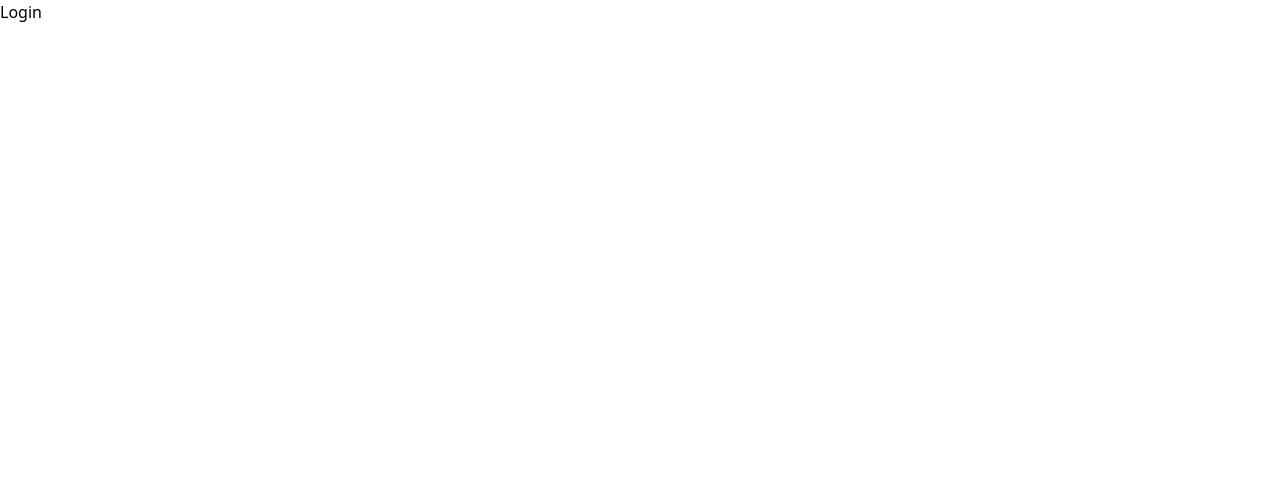
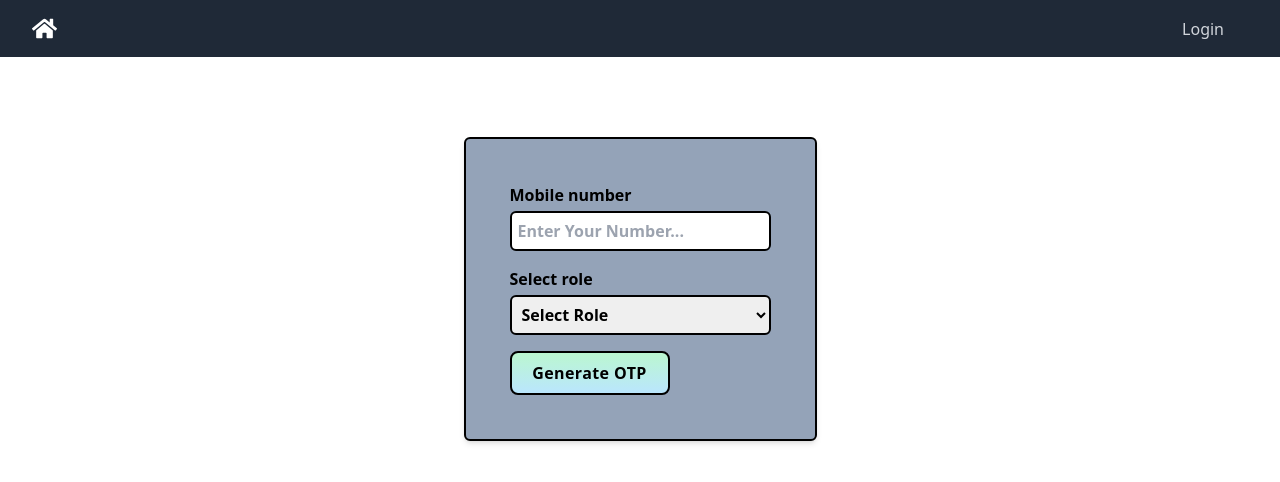
Before and after one commit to vivekakbari0/React-Project, a React (Create React App) app: page /Login in a window 1280 px wide. Shown: the top 482 px of the page. Built offline with nearby package versions, Linux system fonts and the light colour scheme.

Commit message:
Create Search Box in explore data and Create Navbar .

```diff
--- a/package.json
+++ b/package.json
@@ -9,8 +9,10 @@
     "axios": "^1.3.6",
     "react": "^18.0.0",
     "react-dom": "^18.0.0",
+    "react-icons": "^4.8.0",
     "react-router-dom": "^6.10.0",
     "react-scripts": "^5.0.1",
+    "react-toastify": "^9.1.2",
     "web-vitals": "^0.2.4"
   },
   "scripts": {
--- /dev/null
+++ b/src/Components/Navbar.js
@@ -0,0 +1,60 @@
+import React, { useState } from 'react';
+import { Link } from 'react-router-dom';
+import { FaHome } from 'react-icons/fa';
+
+const Navbar = () => {
+  const [showLogoutModal, setShowLogoutModal] = useState(false);
+
+  // Function to handle logout
+  const handleLogout = () => {};
+
+  // Function to toggle logout modal
+  const toggleLogoutModal = () => {
+    setShowLogoutModal(!showLogoutModal);
+  };
+
+  return (
+    <nav className="bg-gray-800 py-4">
+      <div className="max-w-7xl mx-auto px-4 sm:px-6 lg:px-8 flex justify-between items-center">
+        <Link to="/">
+          <FaHome size={25} color="white" />
+        </Link>
+        <div className="flex items-center">
+          <div
+            className="text-gray-300 mr-6 cursor-pointer"
+            onClick={toggleLogoutModal}
+          >
+            Login
+          </div>
+        </div>
+      </div>
+      {showLogoutModal && (
+        <div className="fixed inset-0 bg-gray-500 bg-opacity-75 flex justify-center items-center z-50">
+          <div className="bg-white rounded-md overflow-hidden shadow-xl">
+            <div className="px-4 py-3">
+              <p className="text-gray-900 font-bold">
+                Are you sure you want to log out?
+              </p>
+              <div className="mt-4 flex justify-center">
+                <button
+                  className="bg-red-500 hover:bg-red-700 text-white font-bold py-2 px-4 rounded"
+                  onClick={handleLogout}
+                >
+                  Logout
+                </button>
+                <button
+                  className="bg-gray-500 hover:bg-gray-700 ml-2 text-white font-bold py-2 px-4 rounded"
+                  onClick={toggleLogoutModal}
+                >
+                  Cancel
+                </button>
+              </div>
+            </div>
+          </div>
+        </div>
+      )}
+    </nav>
+  );
+};
+
+export default Navbar;
--- a/src/pages/CreatePost.js
+++ /dev/null
@@ -1,7 +0,0 @@
-import React from 'react';
-
-const CreatePost = () => {
-  return <div>CreatePost</div>;
-};
-
-export default CreatePost;
--- a/src/pages/Home.js
+++ b/src/pages/Home.js
@@ -4,6 +4,7 @@ import axios from 'axios';
 const Home = () => {
   const [createdPosts, setCreatedPosts] = useState([]);
   const [explorePosts, setExplorePosts] = useState([]);
+  const [searchTerm, setSearchTerm] = useState('');
 
   useEffect(() => {
     // Fetch created posts data from local API
@@ -20,16 +21,24 @@ const Home = () => {
     axios
       .get('https://jsonplaceholder.typicode.com/posts')
       .then((response) => {
-        setExplorePosts(response.data);
+        setExplorePosts(response.data.slice(0, 10)); // show only first 10 posts
       })
       .catch((error) => {
         console.error(error);
       });
   }, []);
 
+  const handleSearchChange = (event) => {
+    setSearchTerm(event.target.value);
+  };
+
+  const filteredPosts = explorePosts.filter((post) =>
+    post.title.toLowerCase().includes(searchTerm.toLowerCase())
+  );
+
   return (
     <div className=" mt-4">
-      <section className="m-4 p-3 border-2 border-black bg-gradient-to-r from-yellow-200 via-pink-200 to-pink-400">
+      <section className="m-4 p-3 border-2 border-black bg-gradient-to-r from-zinc-400 via-pink-200 to-zinc-400">
         <h2 className="font-bold text-center text-2xl">Created posts</h2>
         <ul>
           {createdPosts.map((post) => (
@@ -41,17 +50,36 @@ const Home = () => {
         </ul>
       </section>
 
-      <section className="m-4 p-3 border-2 border-black bg-gradient-to-r from-yellow-200 via-pink-200 to-pink-400">
+      <section className="m-4 p-3 border-2 border-black bg-gradient-to-r from-zinc-400 via-pink-200 to-zinc-400">
         <h2 className="font-bold text-center text-2xl">Explore posts</h2>
         <div className="flex justify-center p-3 m-2">
-          <ul className="mb-3 bg-gradient-to-r from-violet-300 to-violet-400">
-            {explorePosts.map((post) => (
-              <li className="border border-black p-3" key={post.id}>
-                <h3 className="font-bold">{post.title}</h3>
-                <p>
-                  {post.body.slice(0, 120)}
-                  {post.body.length > 120 && '...'}
-                </p>
+          <input
+            type="text"
+            placeholder="Search posts by title"
+            value={searchTerm}
+            onChange={handleSearchChange}
+            className="border border-black rounded-md px-3 py-2 focus:outline-none focus:ring-2 focus:ring-black placeholder:text-gray-950"
+          />
+        </div>
+        <div className="flex justify-center p-3 m-2">
+          <ul className="flex flex-col mb-3 bg-gradient-to-r from-violet-300 to-violet-400">
+            {filteredPosts.map((post) => (
+              <li
+                className="border border-black p-3 flex items-center"
+                key={post.id}
+              >
+                <div
+                  className="flex-shrink-0 w-24 h-24 rounded-full bg-gray-200 mb-2 mr-4"
+                  role="img"
+                  aria-label="fallback image"
+                ></div>
+                <div>
+                  <h3 className="font-bold">{post.title}</h3>
+                  <p>
+                    {post.body.slice(0, 120)}
+                    {post.body.length > 120 && '...'}
+                  </p>
+                </div>
               </li>
             ))}
           </ul>
--- a/src/pages/Login.js
+++ b/src/pages/Login.js
@@ -1,7 +1,111 @@
-import React from 'react';
+import React, { useState } from 'react';
 
-const Login = () => {
-  return <div>Login</div>;
-};
+function LoginPage() {
+  const [mobileNumber, setMobileNumber] = useState('');
+  const [role, setRole] = useState('');
+  const [generatedOtp, setGeneratedOtp] = useState(null);
+  const [enteredOtp, setEnteredOtp] = useState('');
+  const [isLoginDisabled, setIsLoginDisabled] = useState(true);
 
-export default Login;
+  const handleMobileNumberChange = (event) => {
+    setMobileNumber(event.target.value);
+  };
+
+  const handleRoleChange = (event) => {
+    setRole(event.target.value);
+  };
+
+  const generateOtp = () => {
+    if (mobileNumber && role) {
+      // Generate random 4 digit number
+      const otp = Math.floor(Math.random() * 9000) + 1000;
+      setGeneratedOtp(otp);
+      console.log(`Generated OTP: ${otp}`);
+    }
+  };
+
+  const handleOtpChange = (event) => {
+    setEnteredOtp(event.target.value);
+    setIsLoginDisabled(event.target.value !== generatedOtp.toString());
+  };
+
+  const handleLogin = (event) => {
+    event.preventDefault();
+    console.log(`Logged in as ${role} with mobile number ${mobileNumber}`);
+    setMobileNumber('');
+    setRole('');
+    setGeneratedOtp('');
+  };
+
+  return (
+    <div className="flex flex-col justify-center mt-20 items-center border-solid">
+      <form
+        onSubmit={handleLogin}
+        className="mb-4 p-7 bg-slate-400 border-2 border-black rounded-md shadow-md"
+      >
+        <div className="font-bold m-4">
+          <label htmlFor="mobileNumber">Mobile number</label>
+          <input
+            type="tel"
+            id="mobileNumber"
+            name="mobileNumber"
+            pattern="[0-9]{10}"
+            placeholder="Enter Your Number..."
+            className="block border-2 border-black rounded-md p-1.5 mt-1 w-full"
+            value={mobileNumber}
+            onChange={handleMobileNumberChange}
+            required
+          />
+        </div>
+        <div className="font-bold m-4">
+          <label htmlFor="role">Select role</label>
+          <select
+            id="role"
+            name="role"
+            className="block border-2 border-black rounded-md p-1.5 mt-1 w-full"
+            value={role}
+            onChange={handleRoleChange}
+          >
+            <option value="">Select Role</option>
+            <option value="admin">Admin</option>
+            <option value="user">User</option>
+          </select>
+        </div>
+        <div className="font-bold m-4">
+          <button
+            className="tracking-wide mb-2 bg-gradient-to-b from-green-200 to-sky-200 border-2 border-black text-black font-bold text-base rounded-lg block w-40 p-2"
+            onClick={generateOtp}
+            disabled={!mobileNumber || !role}
+          >
+            Generate OTP
+          </button>
+          {generatedOtp && (
+            <div>
+              <label htmlFor="otp">OTP</label>
+              <input
+                type="number"
+                id="otp"
+                name="otp"
+                className="block border-2 border-black rounded-md p-1.5 mt-1 w-full"
+                placeholder="Enter Valid Otp..."
+                value={enteredOtp}
+                onChange={handleOtpChange}
+                required
+              />
+              <div className="mt-3">
+                <button
+                  className="tracking-wide mb-2 bg-gradient-to-b from-green-200 to-sky-200 border-2 border-black text-black font-bold text-base rounded-lg block w-40 p-2"
+                  type="submit"
+                  disabled={isLoginDisabled}
+                >
+                  Login
+                </button>
+              </div>
+            </div>
+          )}
+        </div>
+      </form>
+    </div>
+  );
+}
+export default LoginPage;
--- a/src/pages/Post.js
+++ b/src/pages/Post.js
@@ -1,7 +1,12 @@
 import React from 'react';
+import Home from './Home';
 
 const Post = () => {
-  return <div>Post</div>;
+  return (
+    <>
+      <Home />
+    </>
+  );
 };
 
 export default Post;
--- /dev/null
+++ b/src/pages/Root.js
@@ -0,0 +1,16 @@
+import React from 'react';
+import { Outlet } from 'react-router-dom';
+import Navbar from '../Components/Navbar';
+
+const Root = () => {
+  return (
+    <>
+      <Navbar />
+      <main>
+        <Outlet />
+      </main>
+    </>
+  );
+};
+
+export default Root;
```
Also changed, not shown: src/App.js (+11 -4 lines), 1 other file (tests, documents, lock files or other folders).
